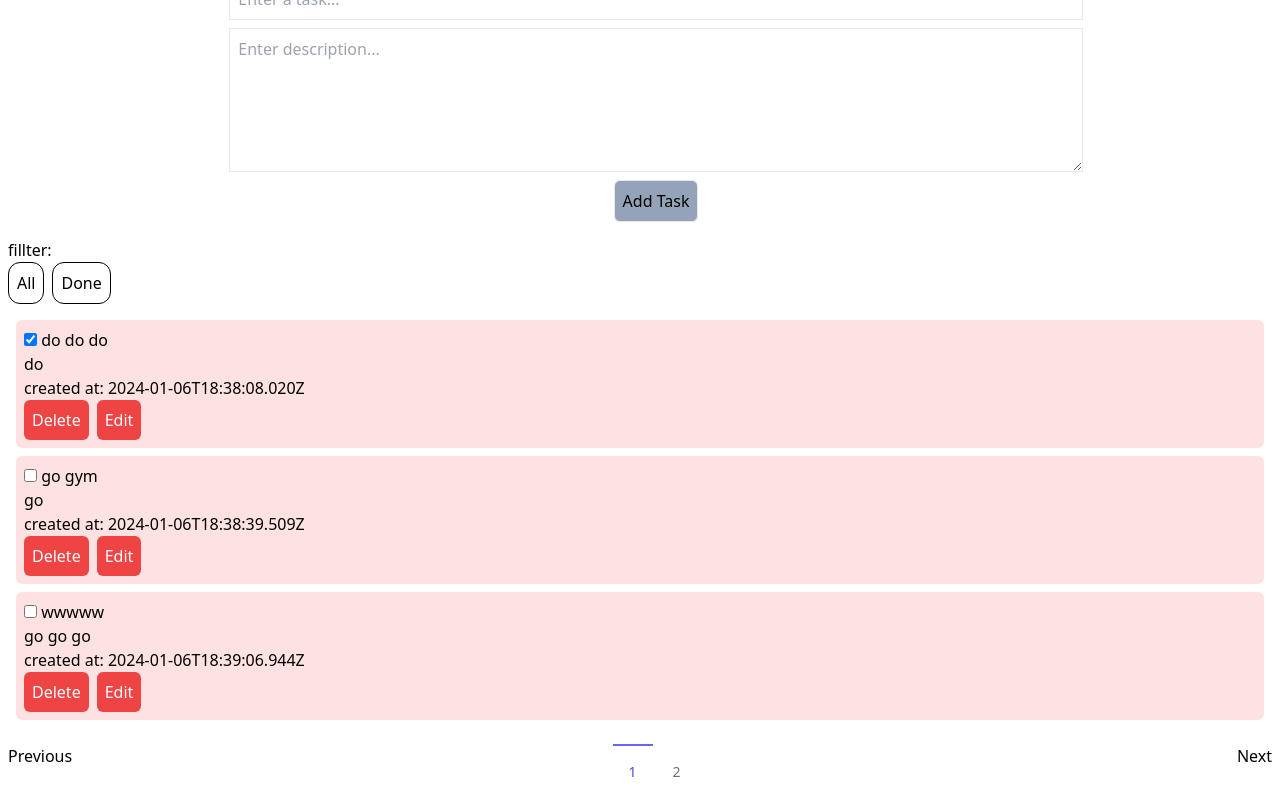
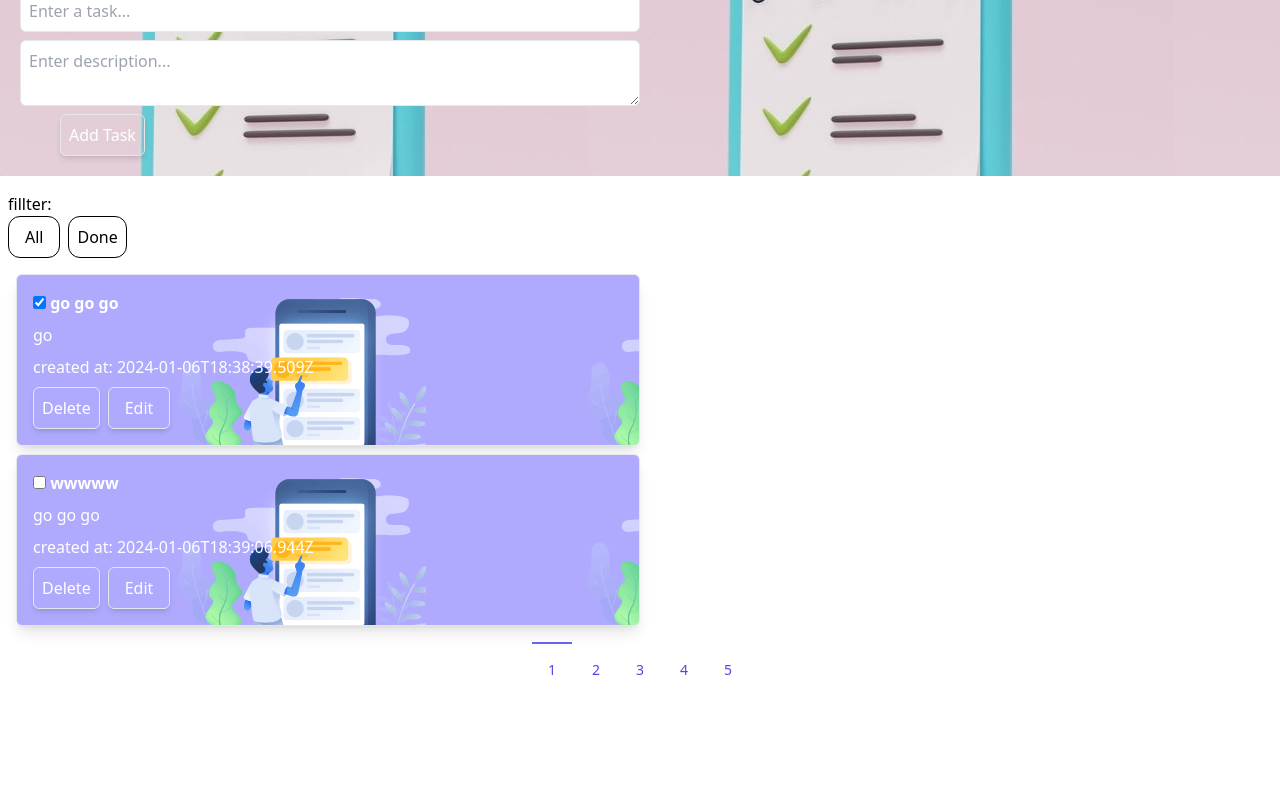
Before and after one commit to maryfar/todo-list-vite-typescript, a website built with Vite: page index.html in a window 1280 px wide. Shown: the part 74-864 px from the top of the page. After the commit the page ends 800 px from the top, so only its background shows below. Built offline with nearby package versions, Linux system fonts and the light colour scheme; data requests are answered from the project's data file.

Commit message:
change get data

```diff
--- a/db.json
+++ b/db.json
@@ -1,17 +1,10 @@
 {
   "tasks": [
     {
-      "id": 1704566288020,
-      "title": "do do do",
-      "description": "do",
+      "id": 1704566319509,
+      "title": "go go go",
+      "description": "go ",
       "completed": true,
-      "date": "2024-01-06T18:38:08.020Z"
-    },
-    {
-      "id": 1704566319509,
-      "title": "go gym",
-      "description": "go ",
-      "completed": false,
       "date": "2024-01-06T18:38:39.509Z"
     },
     {
@@ -22,18 +15,53 @@
       "date": "2024-01-06T18:39:06.944Z"
     },
     {
-      "id": 1704566947213,
+      "id": 1704573746555,
       "title": "do work",
-      "description": "ooooooooo",
+      "description": "aaaaa",
       "completed": false,
-      "date": "2024-01-06T18:49:07.213Z"
+      "date": "2024-01-06T20:42:26.555Z"
     },
     {
-      "id": 1704566953632,
-      "title": "wqwqwq",
-      "description": "bbbbbbbb",
+      "id": 1704575200636,
+      "title": "do work",
+      "description": "fdf jgff fgijfgjg vgfgfg",
       "completed": false,
-      "date": "2024-01-06T18:49:13.632Z"
+      "date": "2024-01-06T21:06:40.636Z"
+    },
+    {
+      "id": 1704615612965,
+      "title": "do work",
+      "description": "ssssss",
+      "completed": true,
+      "date": "2024-01-07T08:20:12.965Z"
+    },
+    {
+      "id": 1704615829153,
+      "title": "ssss",
+      "description": "aaaaaa",
+      "completed": false,
+      "date": "2024-01-07T08:23:49.153Z"
+    },
+    {
+      "id": 1704615834390,
+      "title": "qqqqqq",
+      "description": "aaaaaa",
+      "completed": true,
+      "date": "2024-01-07T08:23:54.390Z"
+    },
+    {
+      "id": 1704629388880,
+      "title": "ش",
+      "description": "fffffff",
+      "completed": false,
+      "date": "2024-01-07T12:09:48.880Z"
+    },
+    {
+      "id": 1704629423507,
+      "title": "qaqaq",
+      "description": "ssssss",
+      "completed": false,
+      "date": "2024-01-07T12:10:23.507Z"
     }
   ]
 }
--- a/index.html
+++ b/index.html
@@ -6,19 +6,20 @@
     <meta name="viewport" content="width=device-width, initial-scale=1.0" />
     <title>Vite + TS</title>
   </head>
-  <body class="w-full h-full">
+  <body class="w-full h-full ">
     <div id="app"></div>
-    <h1 class="text-3xl font-bold mx-auto">
-      Todo List
-    </h1>
-    <form id="task-form" class="flex flex-col gap-2 justify-center items-center w-full m-4">
-      <input type="text" id="task-input" placeholder="Enter a task..." required class="border p-2 w-8/12">
-      <textarea id="task-description" placeholder="Enter description..." required class="border p-2 w-8/12 h-36"></textarea>
-      <button type="submit" class="border p-2 rounded-md bg-slate-400">Add Task</button>
+
+    <form id="task-form" class="flex flex-col gap-2 bg-opacity-5 items-start w-full mb-4 bg-[url(/todo.jpg)] p-5  ">
+      <h1 class="text-3xl font-bold self-start">
+        Todo List
+      </h1>
+      <input type="text" id="task-input" placeholder="Enter a task..." required class="border  p-2 w-3/6 rounded-md">
+      <textarea id="task-description" placeholder="Enter description..." required class="border p-2 w-3/6 rounded-md"></textarea>
+      <button type="submit" class="border p-2 rounded-md shadow-md mx-10 text-white  ">Add Task</button>
   </form>
   <p class="px-2">fillter:</p>
   <div id="filter-buttons"  class="flex gap-2 px-2">
-    <button id="show-all" class="rounded-xl p-2 border-black cursor-pointer border">All</button>
+    <button id="show-all" class="rounded-xl py-2 px-4 border-black cursor-pointer border">All</button>
     <button id="show-completed" class="rounded-xl p-2 border-black cursor-pointer border">Done</button>
   </div>
   <ul id="task-list" class="flex flex-col gap-2 justify-center items-start  m-4 "></ul>
@@ -36,7 +37,7 @@
         <label class="block text-gray-700 text-sm font-bold mb-2" for="modal-description">Description</label>
         <textarea id="modal-description" class="w-full border rounded-lg px-3 py-2 focus:outline-none focus:border-blue-500" placeholder="Enter description"></textarea>
       </div>
-      <div class="text-right">
+      <div class="text-right flex">
         <button id="modal-save" class="bg-blue-500 hover:bg-blue-700 text-white font-bold py-2 px-4 rounded focus:outline-none focus:shadow-outline-blue active:bg-blue-800">Save</button>
         <button id="modal-close" class="bg-gray-500 hover:bg-gray-700 text-white font-bold py-2 px-4 ml-2 rounded focus:outline-none focus:shadow-outline-gray active:bg-gray-800">Close</button>
       </div>
@@ -44,11 +45,9 @@
   </div>
 </div>
 
-<div class="flex gap-3 justify-between p-2">
-<div id="previousbtn" class="curser-pointer hidden">Previous</div>
-<div id="paginationcontiner" class="flex gap-1 mx-2 justify-center items-center"></div>
-<div id="nextbtn" class="curser-pointer hidden">Next</div>
-</div>
+
+<div id="paginationcontiner" class="flex gap-1 mx-2 justify-center items-center curser-pointer"></div>
+
     <script type="module" src="/src/main.ts"></script>
   </body>
 </html>
--- a/src/filterTask.ts
+++ /dev/null
@@ -1,61 +0,0 @@
-
-import axios from "axios";
-import { renderTask } from "./renderTask";
-import { getPagination } from './pagination';
-import { paginationButtonsRender } from "./pagination";
-
-
-
-const taskList = <HTMLUListElement> document.querySelector("#task-list");
-const paginationContainer = <HTMLDivElement>document.getElementById("paginationcontiner");
-const nextBtn = <HTMLDivElement>document.getElementById("nextbtn");
-const previousBtn = <HTMLDivElement>document.getElementById("previousbtn");
-let totalPages: number;
-let pageNumber:number = 1;
-
-
-export async function filterTask() {
-  try {
-    const response = await axios.get("http://localhost:3000/tasks?completed=true");
-    const tasks = response.data;
-    totalPages = Math.ceil((response.headers["x-total-count"])/3);
-    paginationButtonsRender(totalPages,pageNumber);
-    if (totalPages>= 1) {
-      nextBtn.style.display = "block";
-      previousBtn.style.display = "block";
-    }
-    tasks.forEach((task: Task) => {
-      renderTask(task);
-    });
-
-
-  } catch (error) {
-    console.error("Error fetching or rendering tasks:", error);
-  }
-}
-
-
-
-
-
-paginationContainer.addEventListener('click' , (ev : any) => {
-  taskList.innerHTML = "";
-  getPagination(Number(ev.target.innerText));
-
-});
-
-previousBtn.addEventListener('click' ,() => {
-  if(pageNumber>1){
-    pageNumber--;
-    taskList.innerHTML = "";
-    getPagination(pageNumber);
-  }
-});
-
-nextBtn.addEventListener('click' ,() => {
-  if(pageNumber<totalPages){
-    pageNumber ++;
-    taskList.innerHTML = "";
-    getPagination(pageNumber);
-  }
-});
--- /dev/null
+++ b/src/getData.ts
@@ -0,0 +1,45 @@
+import axios from "axios";
+import { renderTask } from "./renderTask";
+
+type Resp = {
+    data: Task[],
+    currentPage: number,
+    totalPages: number,
+}
+
+export async function getData(page: number, limit: number, isComplete: boolean): Promise<Resp> {
+    const searchParams = new URLSearchParams();
+    searchParams.set('_page', page.toString());
+    searchParams.set('_limit', limit.toString());
+    if (isComplete) {
+        searchParams.set('completed', 'true');
+    }
+
+    const response = await axios.get(`http://localhost:3000/tasks?${searchParams.toString()}`);
+    return {
+        data: response.data as Task[],
+        currentPage: page,
+        totalPages: Math.ceil(+(response.headers["x-total-count"]) / 2),
+    }
+}
+
+
+export function renderData(resp: Resp) {
+    resp.data.forEach((task) => {
+        // debugger;
+        renderTask(task);
+    });
+
+    const paginationContainer = document.querySelector<HTMLDivElement>('#paginationcontiner');
+    if (!paginationContainer) return;
+    paginationContainer.innerHTML = '';
+    for (let i = 1; i <= resp.totalPages; i++) {
+        paginationContainer.innerHTML += `
+            <p
+            aria-current="page"
+            class="curser-pointer inline-flex items-center border-t-2 px-4 pt-4 text-sm font-medium text-indigo-600 ${i === resp.currentPage ? 'border-indigo-500' : 'border-transparent'}">
+            ${i}
+            </p>
+        `;
+    }
+}
--- a/src/main.ts
+++ b/src/main.ts
@@ -1,25 +1,44 @@
 
 import './style.css';
-import { getPagination } from './pagination';
 import { submitTask } from './submitTask';
-import { filterTask } from './filterTask';
+import { getData, renderData } from './getData';
 
 
-const taskList = <HTMLUListElement> document.querySelector("#task-list");
-const taskForm = <HTMLFormElement> document.querySelector("#task-form");
-taskForm.addEventListener("submit",submitTask);
+const taskList = <HTMLUListElement>document.querySelector("#task-list");
+const taskForm = <HTMLFormElement>document.querySelector("#task-form");
+taskForm.addEventListener("submit", submitTask);
 taskList.innerHTML = "";
-getPagination();
 
-  const showAllButton = <HTMLButtonElement>document.getElementById("show-all");
-  const showCompletedButton = <HTMLButtonElement>document.getElementById("show-completed");
 
-  showAllButton.addEventListener("click", () => {
-    taskList.innerHTML="";
-    getPagination();
-  });
+const showAllButton = <HTMLButtonElement>document.getElementById("show-all");
+const showCompletedButton = <HTMLButtonElement>document.getElementById("show-completed");
 
-  showCompletedButton.addEventListener("click",()=>{
-    taskList.innerHTML="";
-    filterTask();
-  });
+
+showAllButton.addEventListener("click", () => {
+  const newUrl = new URL(window.location.href);
+  newUrl.searchParams.delete('completed');
+  window.location.href = newUrl.href;
+
+});
+
+showCompletedButton.addEventListener("click", () => {
+  const newUrl = new URL(window.location.href);
+  newUrl.searchParams.set('completed', 'true');
+  window.location.href = newUrl.href;
+});
+
+const paginationContainer = <HTMLDivElement>document.getElementById("paginationcontiner");
+paginationContainer.addEventListener('click', (ev) => {
+  const newUrl = new URL(window.location.href);
+  /* @ts-ignore */
+  newUrl.searchParams.set('_page', ev.target.innerText);
+  window.location.href = newUrl.href;
+});
+
+
+const currentUrl = new URL(window.location.href);
+getData(
+  currentUrl.searchParams.has('_page') ? +(currentUrl.searchParams.get('_page') as `${number}`) : 1,
+  currentUrl.searchParams.has('_limit') ? +(currentUrl.searchParams.get('_limit') as `${number}`) : 2,
+  currentUrl.searchParams.get('completed') === 'true',
+).then(renderData);
--- a/src/pagination.ts
+++ /dev/null
@@ -1,83 +0,0 @@
-import axios from "axios";
-import { renderTask } from "./renderTask";
-const taskList = <HTMLUListElement> document.querySelector("#task-list");
-let totalPages: number;
-let pageNumber:number = 1;
-let activePage: number = pageNumber;
-const paginationContainer = <HTMLDivElement>document.getElementById("paginationcontiner");
-const nextBtn = <HTMLDivElement>document.getElementById("nextbtn");
-const previousBtn = <HTMLDivElement>document.getElementById("previousbtn");
-
-export async function getPagination(page: number = 1) {
-    try {
-        const response = await axios.get(`http://localhost:3000/tasks?_page=${page}&_limit=3`);
-        totalPages = Math.ceil((response.headers["x-total-count"])/3);
-        paginationButtonsRender(totalPages,page);
-        const tasks = response.data;
-      tasks.forEach((task: Task) => {
-        renderTask(task);
-    });
-    if (totalPages>1) {
-        nextBtn.style.display = "block";
-        previousBtn.style.display = "block";
-      }
-    } catch (err) {
-        console.error(err);
-    }
-}
-
-
-
-function paginationButton(page:number , isActive = false){
-    if(isActive){
-    return `
-    <p
-       aria-current="page"
-       class="curser-pointer inline-flex items-center border-t-2 border-indigo-500 px-4 pt-4 text-sm font-medium text-indigo-600">
-       ${page}
-    </p>
-    `;
-    }
-    return `
-    <p
-      class="curser-pointer inline-flex items-center border-t-2 border-transparent px-4 pt-4 text-sm font-medium text-gray-500  hover:border-gray-300 hover:text-gray-700">
-      ${page}
-     </p>
-    `;
-  };
-
-  export function paginationButtonsRender(totalPages:number , activePage:number){
-    let html = '';
-      for(let page = 1 ; page <= totalPages ; page++){
-        html += paginationButton(page, activePage === page);
-      }
-    paginationContainer.innerHTML = html;
-  };
-
-
-
-  paginationContainer.addEventListener('click' , (ev : any) => {
-
-    if (Number(ev.target.innerText) === activePage) return;
-    taskList.innerHTML = "";
-    getPagination(Number(ev.target.innerText));
-
-  });
-
-  previousBtn.addEventListener('click' ,() => {
-
-    if(pageNumber>1){
-      taskList.innerHTML = "";
-      pageNumber--;
-      getPagination(pageNumber);
-    }
-  });
-
-  nextBtn.addEventListener('click' ,() => {
-
-    if(pageNumber<totalPages){
-      taskList.innerHTML = "";
-      pageNumber ++;
-      getPagination(pageNumber);
-    }
-  });
--- a/src/renderTask.ts
+++ b/src/renderTask.ts
@@ -1,3 +1,4 @@
+import './style.css';
 import { updateTaskStatus } from "./updateTaskStatus.js";
 import { deleteTask } from "./deleteTask.js";
 import { displayEditModal } from "./editTask.js";
@@ -11,22 +12,29 @@ export function renderTask(task: Task) {
   const taskItem = document.createElement("li");
   taskItem.classList.add(
     "rounded-md",
-    "p-2",
-    "bg-red-100",
+    "p-4",
+    "bg-task-item",
     "flex",
     "flex-col",
-    "w-full"
+    "w-full",
+    "border",
+    "shadow-lg",
+    "gap-2",
+    "text-white",
+    "md:w-1/2"
+
   );
+
   taskItem.innerHTML = `
     <div>
       <input type="checkbox" ${task.completed ? "checked" : ""}>
-      <span id="ti-${task.id}">${task.title}</span>
+      <span id="ti-${task.id}" class="font-bold">${task.title}</span>
     </div>
     <span id="des-${task.id}">${task.description}</span>
     <span>created at: ${task.date.toLocaleString()}</span>
     <div class="flex gap-2">
-    <button class="delete-btn rounded-md bg-red-500 text-white p-2">Delete</button>
-    <button class="edit-btn rounded-md bg-red-500 text-white p-2">Edit</button>
+    <button class="delete-btn rounded-md  shadow-md  p-2 border ">Delete</button>
+    <button class="edit-btn rounded-md   shadow-md  px-4 py-2 border">Edit</button>
     </div>
   `;
 
--- a/src/style.css
+++ b/src/style.css
@@ -1,3 +1,9 @@
 @tailwind base;
 @tailwind components;
 @tailwind utilities;
+
+
+.bg-task-item {
+    background-image: url(/todo3.png);
+    background-opacity: 0.25;
+  }
```
Also changed, not shown: a.jpg (added), todo.jpg (added), todo2.png (added), todo3.png (added).
